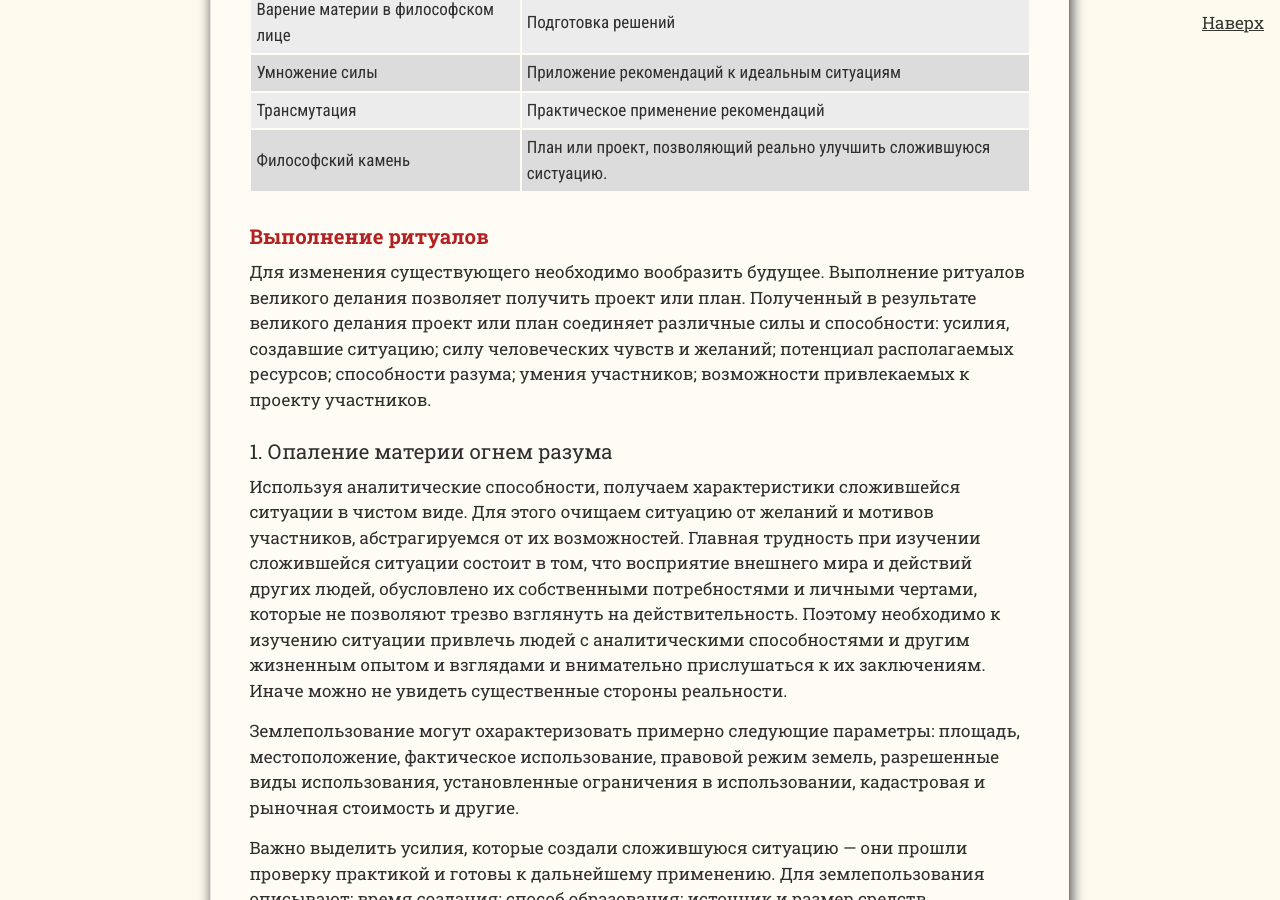
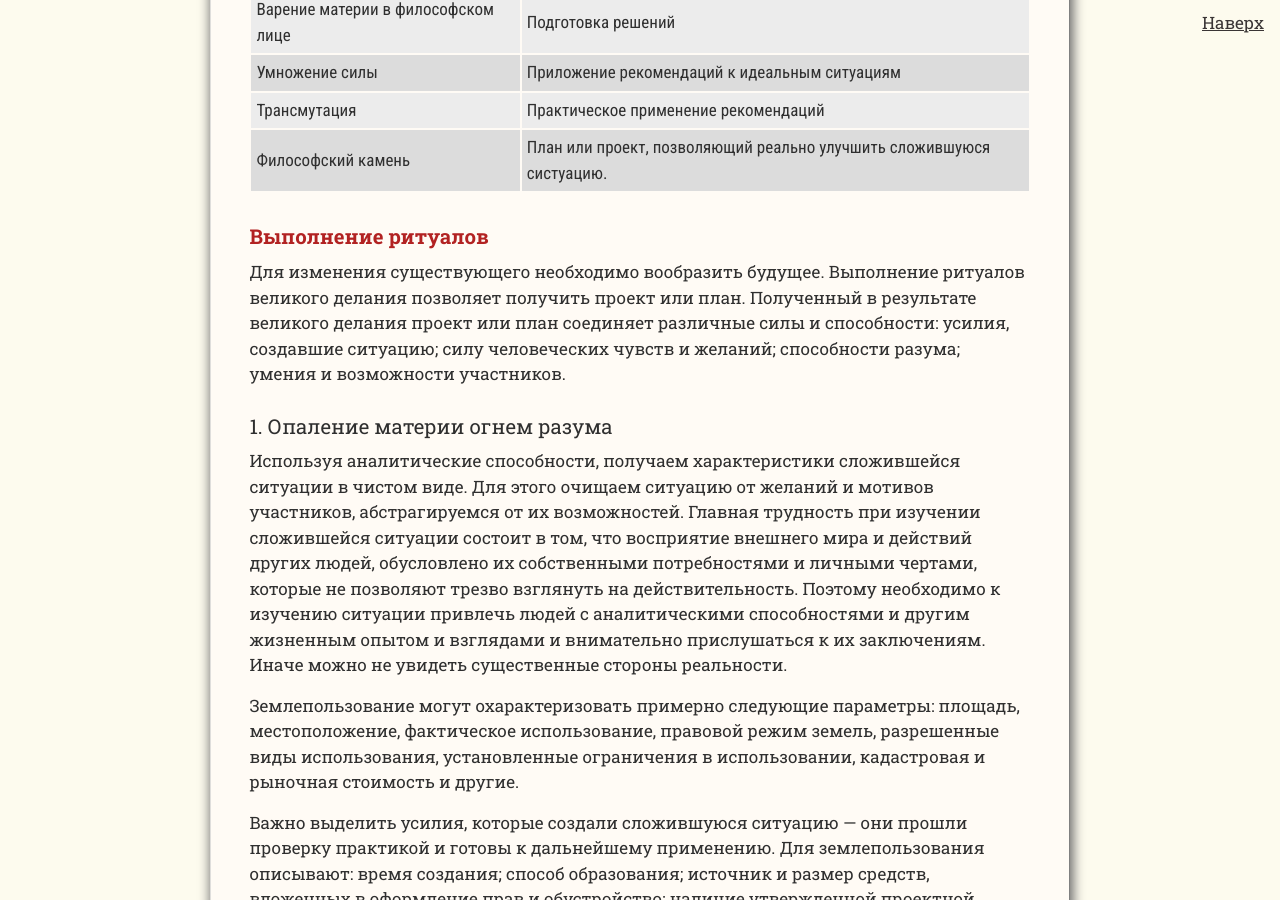
Before and after one commit to SergSi/land-use-art, a Jekyll site: the page built from _posts/2024-10-25-alchemy.md, in a window 1280 px wide and 900 px high, scrolled down 3752 px. Built offline with Jekyll 4.4.1, drawn with Linux system fonts in a browser that asks for light colours; some web fonts are replaced.

Commit message:
Update 2024-10-25-alchemy.md

```diff
--- a/_posts/2024-10-25-alchemy.md
+++ b/_posts/2024-10-25-alchemy.md
@@ -66,7 +66,7 @@ file-1="article/alch_symbol.jpg" caption-1="Основные алхимичес
 
 ## Выполнение ритуалов
 
-Для изменения существующего необходимо вообразить будущее. Выполнение ритуалов великого делания позволяет получить проект или план. Полученный в результате великого делания проект или план соединяет различные силы и способности: усилия, создавшие ситуацию; силу человеческих чувств и желаний; потенциал располагаемых ресурсов; способности разума; умения участников; возможности привлекаемых к проекту участников.
+Для изменения существующего необходимо вообразить будущее. Выполнение ритуалов великого делания позволяет получить проект или план. Полученный в результате великого делания проект или план соединяет различные силы и способности: усилия, создавшие ситуацию; силу человеческих чувств и желаний; способности разума; умения и возможности участников.
 
 ### 1. Опаление материи огнем разума
 
```
